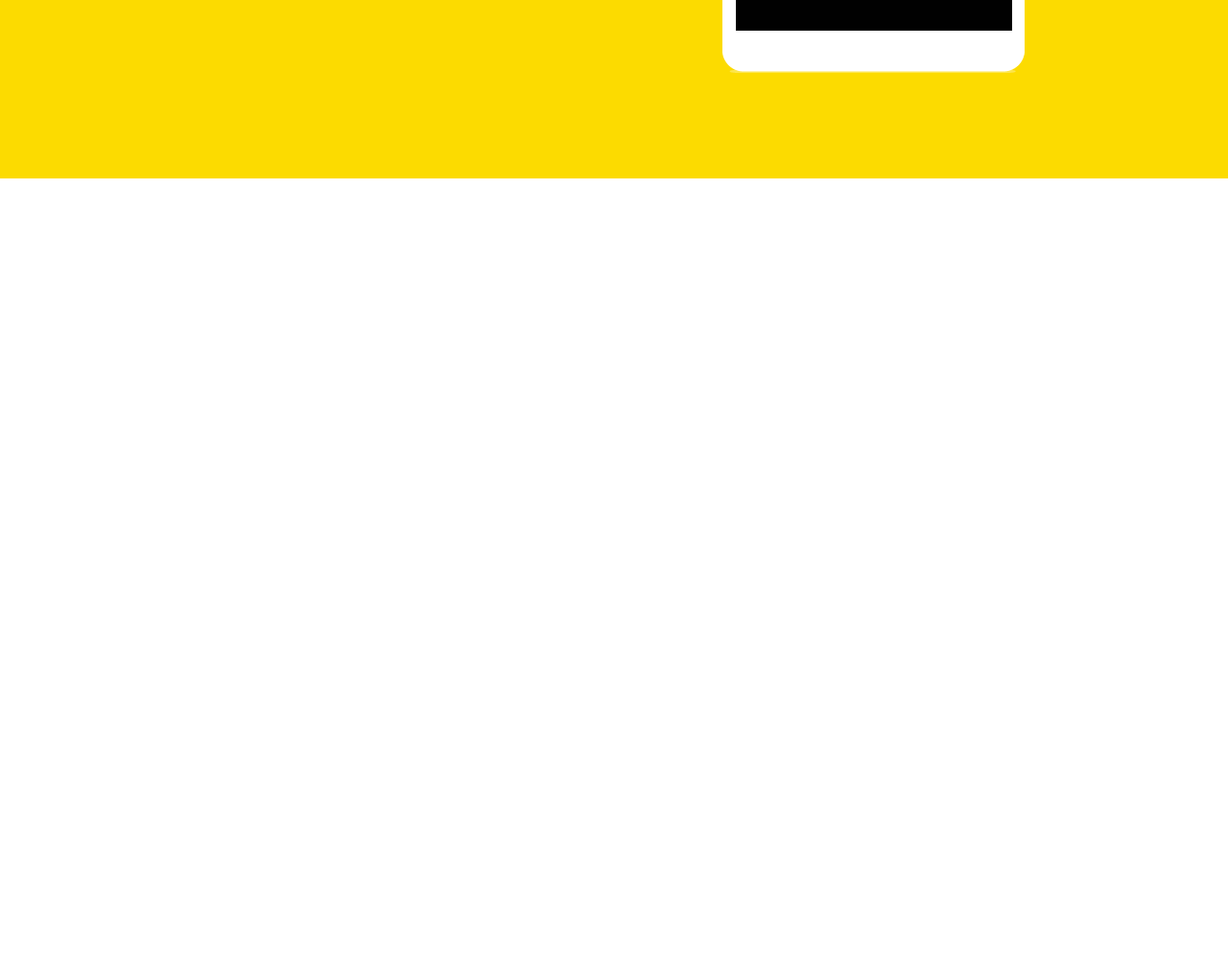
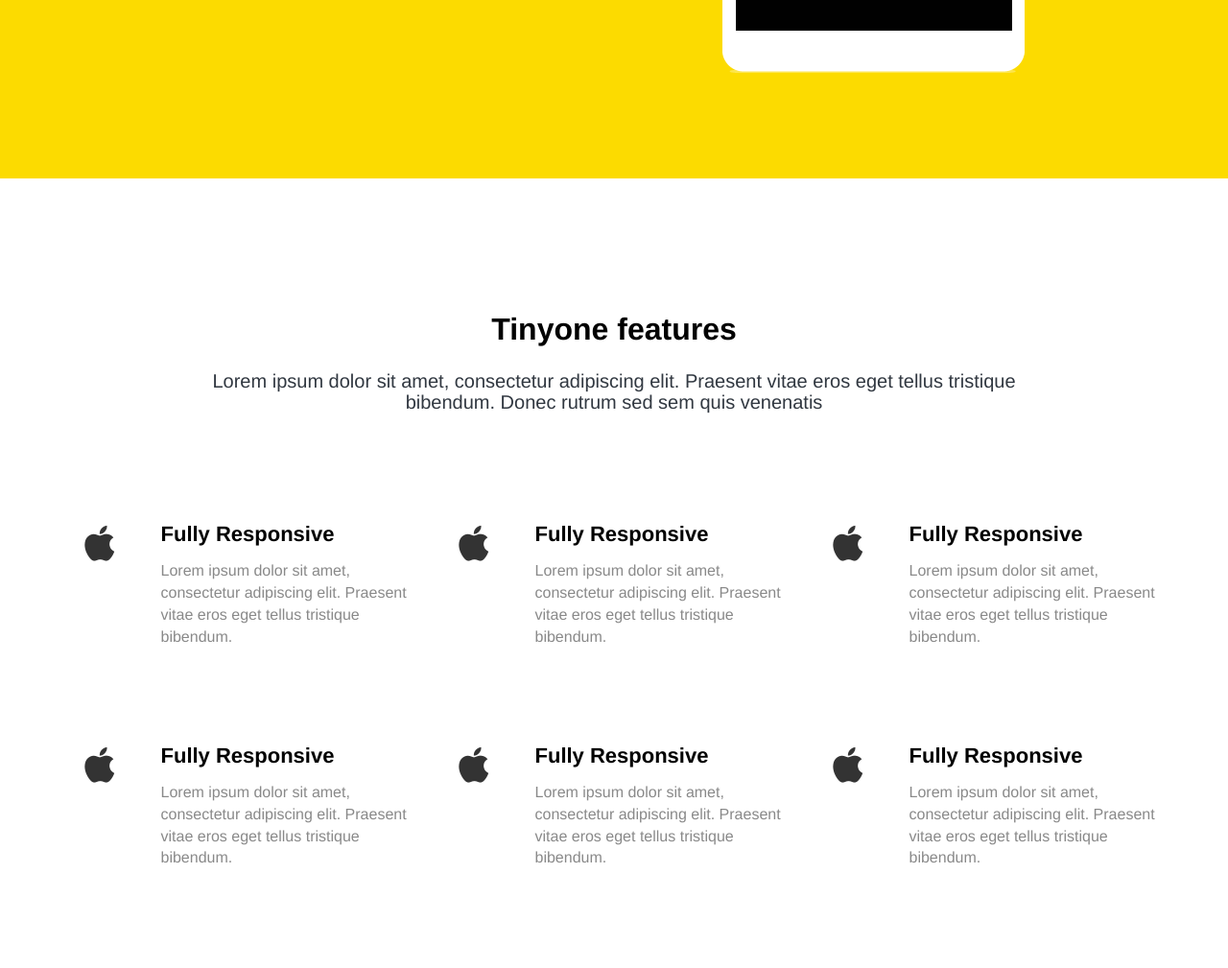
Before and after one commit to iamrk-js/tinyone-B15, a plain HTML site: page index.html in a window 1280 px wide. Shown: the part 566-1575 px from the top of the page at 96% size. Before the commit the page ends 800 px from the top, so only its background shows below. Drawn offline with nearby package versions, Linux system fonts and the light colour scheme.

Commit message:
work on mark up and css of feature section

```diff
--- /dev/null
+++ b/assets/css/helping.css
@@ -0,0 +1,56 @@
+:root {
+  --clr-pri: #fcdb00;
+  --clr-sec: #010101;
+  --clr-ter: #313841;
+  --clr-text: #555555;
+  --clr-text-2 : #898989;
+}
+
+ul {
+  list-style: none;
+}
+
+a:link,
+a:visited {
+  text-decoration: none;
+}
+
+.px-4 {
+  padding: 0 40px;
+}
+
+.mb-90 {
+  margin-bottom: 90px;
+}
+
+.pri-heading {
+  color: var(--clr-sec);
+  font-size: 32px;
+  font-weight: bold;
+  margin-bottom: 25px;
+}
+
+.sec-heading {
+  color: var(--clr-ter);
+  font-size: 20px;
+  font-weight: normal;
+  margin-bottom: 25px;
+}
+
+.para {
+  color: var(--clr-text);
+  margin-bottom: 40px;
+}
+
+.thumbInfo h3{
+  font-size: 22px;
+  color: var(--clr-sec);
+  font-weight: bold;
+  margin-bottom: 15px;
+  margin-top: 0;
+}
+
+.thumbInfo p {
+  font-size: 16px;
+  color: var(--clr-text-2);
+}
--- a/assets/css/style.css
+++ b/assets/css/style.css
@@ -1,18 +1,3 @@
-:root {
-  --clr-pri: #fcdb00;
-  --clr-sec: #010101;
-  --clr-ter: #313841;
-  --clr-text: #555555;
-}
-
-ul {
-  list-style: none;
-}
-
-a:link,
-a:visited {
-  text-decoration: none;
-}
 
 .heroImg {
   background-color: var(--clr-pri);
@@ -41,24 +26,7 @@ a:visited {
 .inspiration {
   padding-top: 70px;
 }
-.pri-heading {
-  color: var(--clr-sec);
-  font-size: 32px;
-  font-weight: bold;
-  margin-bottom: 25px;
-}
 
-.sec-heading {
-  color: var(--clr-ter);
-  font-size: 20px;
-  font-weight: normal;
-  margin-bottom: 25px;
-}
-
-.para {
-  color: var(--clr-text);
-  margin-bottom: 40px;
-}
 
 .icons-list {
   padding: 0;
@@ -73,3 +41,15 @@ a:visited {
 .icons-list li a i {
     color: var(--clr-sec);
 }
+
+
+
+/* ############css for feature section starts here ##########  */
+
+.feature{
+    padding: 120px 0 75px;
+}
+
+.ourThumbnail{
+  margin-bottom: 90px;
+}
--- a/index.html
+++ b/index.html
@@ -21,6 +21,7 @@
       crossorigin="anonymous"
       referrerpolicy="no-referrer"
     />
+    <link rel="stylesheet" href="./assets/css/helping.css" />
     <link rel="stylesheet" href="./assets/css/style.css" />
     <!-- HTML5 shim and Respond.js for IE8 support of HTML5 elements and media queries -->
     <!-- WARNING: Respond.js doesn't work if you view the page via file:// -->
@@ -117,6 +118,135 @@
       </div>
     </section>
 
+    <!-- section features html starts here  -->
+    <section class="feature">
+      <div class="container">
+        <div class="row mb-90 ">
+          <div class="col-md-10 col-md-offset-1 text-center">
+            <div class="px-4">
+              <h2 class="pri-heading">Tinyone features</h2>
+              <h3 class="sec-heading">
+                Lorem ipsum dolor sit amet, consectetur adipiscing elit.
+                Praesent vitae eros eget tellus tristique bibendum. Donec rutrum
+                sed sem quis venenatis
+              </h3>
+            </div>
+          </div>
+        </div>
+        <div class="row">
+          <div class="col-md-4 col-sm-6">
+            <div class="ourThumbnail">
+              <div class="row">
+                <div class="col-xs-3 text-center">
+                  <i class="fa-brands fa-apple fa-3x"></i>
+                </div>
+                <div class="col-xs-9">
+                  <div class="thumbInfo">
+                    <h3>Fully Responsive</h3>
+                    <p>
+                      Lorem ipsum dolor sit amet, consectetur adipiscing elit.
+                      Praesent vitae eros eget tellus tristique bibendum.
+                    </p>
+                  </div>
+                </div>
+              </div>
+            </div>
+          </div>
+          <div class="col-md-4 col-sm-6">
+            <div class="ourThumbnail">
+              <div class="row">
+                <div class="col-xs-3 text-center">
+                  <i class="fa-brands fa-apple fa-3x"></i>
+                </div>
+                <div class="col-xs-9">
+                  <div class="thumbInfo">
+                    <h3>Fully Responsive</h3>
+                    <p>
+                      Lorem ipsum dolor sit amet, consectetur adipiscing elit.
+                      Praesent vitae eros eget tellus tristique bibendum.
+                    </p>
+                  </div>
+                </div>
+              </div>
+            </div>
+          </div>
+          <div class="col-md-4 col-sm-6">
+            <div class="ourThumbnail">
+              <div class="row">
+                <div class="col-xs-3 text-center">
+                  <i class="fa-brands fa-apple fa-3x"></i>
+                </div>
+                <div class="col-xs-9">
+                  <div class="thumbInfo">
+                    <h3>Fully Responsive</h3>
+                    <p>
+                      Lorem ipsum dolor sit amet, consectetur adipiscing elit.
+                      Praesent vitae eros eget tellus tristique bibendum.
+                    </p>
+                  </div>
+                </div>
+              </div>
+            </div>
+          </div>
+
+          <div class="col-md-4 col-sm-6">
+            <div class="ourThumbnail">
+              <div class="row">
+                <div class="col-xs-3 text-center">
+                  <i class="fa-brands fa-apple fa-3x"></i>
+                </div>
+                <div class="col-xs-9">
+                  <div class="thumbInfo">
+                    <h3>Fully Responsive</h3>
+                    <p>
+                      Lorem ipsum dolor sit amet, consectetur adipiscing elit.
+                      Praesent vitae eros eget tellus tristique bibendum.
+                    </p>
+                  </div>
+                </div>
+              </div>
+            </div>
+          </div>
+          <div class="col-md-4 col-sm-6">
+            <div class="ourThumbnail">
+              <div class="row">
+                <div class="col-xs-3 text-center">
+                  <i class="fa-brands fa-apple fa-3x"></i>
+                </div>
+                <div class="col-xs-9">
+                  <div class="thumbInfo">
+                    <h3>Fully Responsive</h3>
+                    <p>
+                      Lorem ipsum dolor sit amet, consectetur adipiscing elit.
+                      Praesent vitae eros eget tellus tristique bibendum.
+                    </p>
+                  </div>
+                </div>
+              </div>
+            </div>
+          </div>
+          <div class="col-md-4 col-sm-6">
+            <div class="ourThumbnail">
+              <div class="row">
+                <div class="col-xs-3 text-center">
+                  <i class="fa-brands fa-apple fa-3x"></i>
+                </div>
+                <div class="col-xs-9">
+                  <div class="thumbInfo">
+                    <h3>Fully Responsive</h3>
+                    <p>
+                      Lorem ipsum dolor sit amet, consectetur adipiscing elit.
+                      Praesent vitae eros eget tellus tristique bibendum.
+                    </p>
+                  </div>
+                </div>
+              </div>
+            </div>
+          </div>
+        </div>
+      </div>
+    </section>
+
     <!-- jQuery (necessary for Bootstrap's JavaScript plugins) -->
     <script
       src="https://code.jquery.com/jquery-1.12.4.min.js"
```
